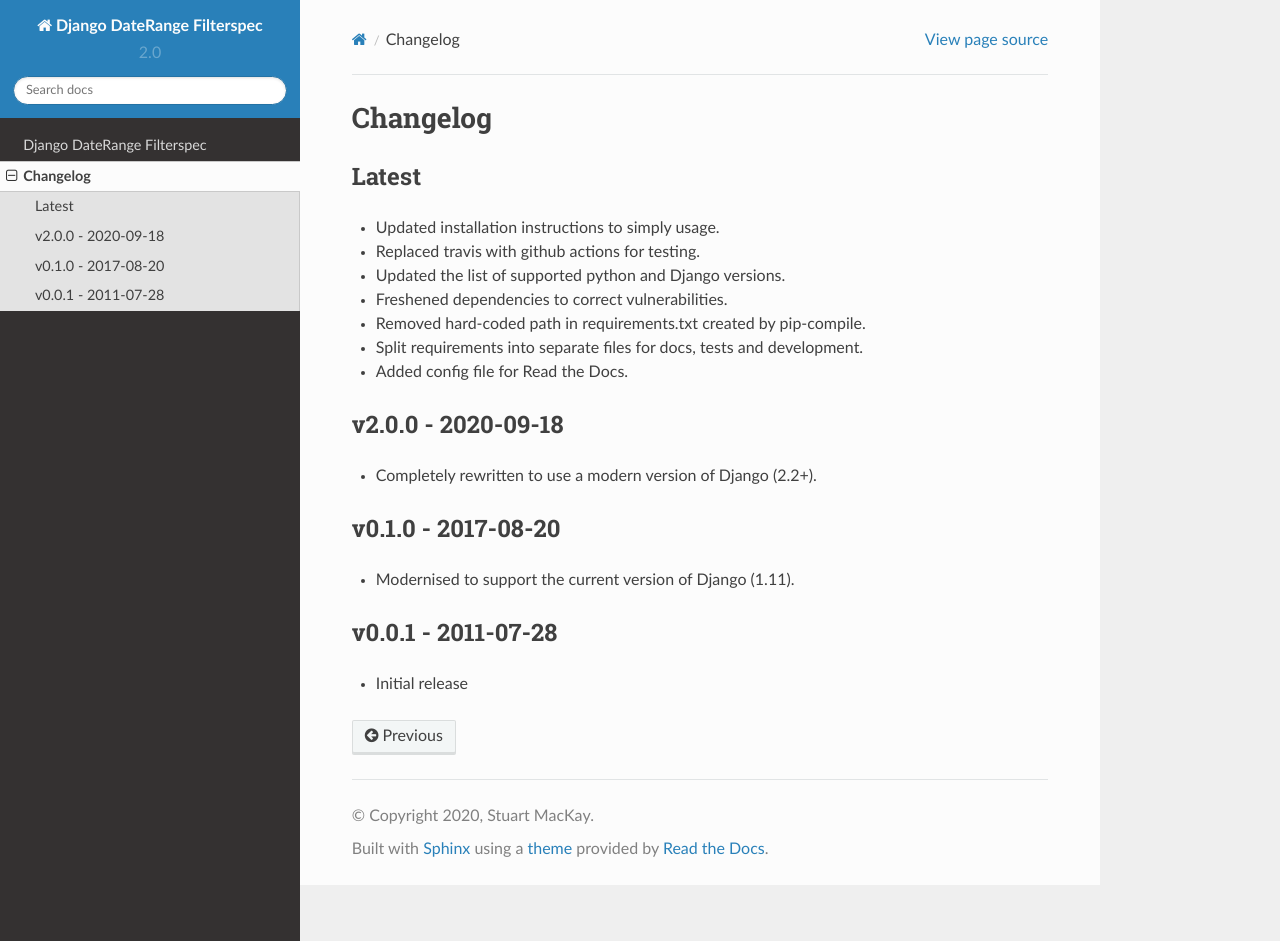
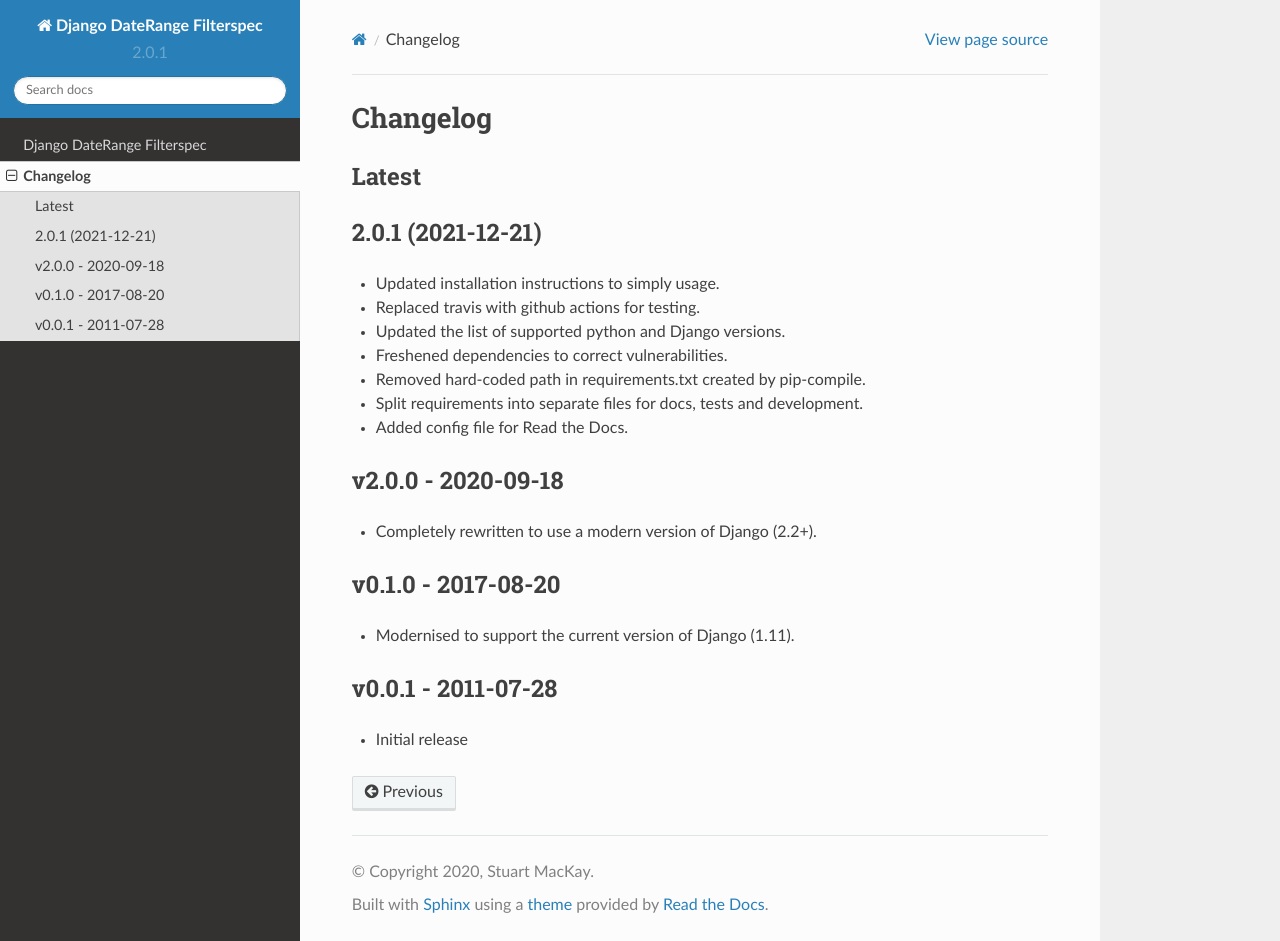
Before and after one commit to StuartMacKay/django-daterange-filterspec, a Sphinx documentation site: the page built from docs/changelog.rst, in a window 1280 px wide and 941 px high. Built offline with Sphinx 7.4.7 and the Read the Docs theme 2.0.0, drawn with Linux system fonts in a browser that asks for light colours.

Commit message:
New version: 2.0.1

```diff
--- a/CHANGELOG.rst
+++ b/CHANGELOG.rst
@@ -3,6 +3,9 @@ Changelog
 
 Latest
 ------
+
+2.0.1 (2021-12-21)
+------------------
 
 * Updated installation instructions to simply usage.
 * Replaced travis with github actions for testing.
--- a/docs/conf.py
+++ b/docs/conf.py
@@ -22,8 +22,8 @@ project = "Django DateRange Filterspec"
 copyright = "2020, Stuart MacKay"
 author = "Stuart MacKay"
 
-version = "2.0"
-release = "2.0.0"
+version = "version = "2.0""
+release = "version = "2.0".1"
 
 
 # -- General configuration ---------------------------------------------------
--- a/setup.py
+++ b/setup.py
@@ -19,7 +19,7 @@ def read(filename):
 
 setup(
     name="django-daterange-filterspec",
-    version="2.0.0",
+    version="2.0.1",
     description="A DateRange Filter for Django Admin Changelists",
     long_description=read("README.rst"),
     long_description_content_type="text/x-rst",
--- a/src/daterange/__init__.py
+++ b/src/daterange/__init__.py
@@ -1,4 +1,4 @@
-__version__ = "2.0.0"
+__version__ = "2.0.1"
 __author__ = "Stuart MacKay"
 __email__ = "smackay@flagstonesoftware.com"
 __license__ = "BSD 3-Clause License"
```
Also changed, not shown: setup.cfg (+5 -61 lines).
